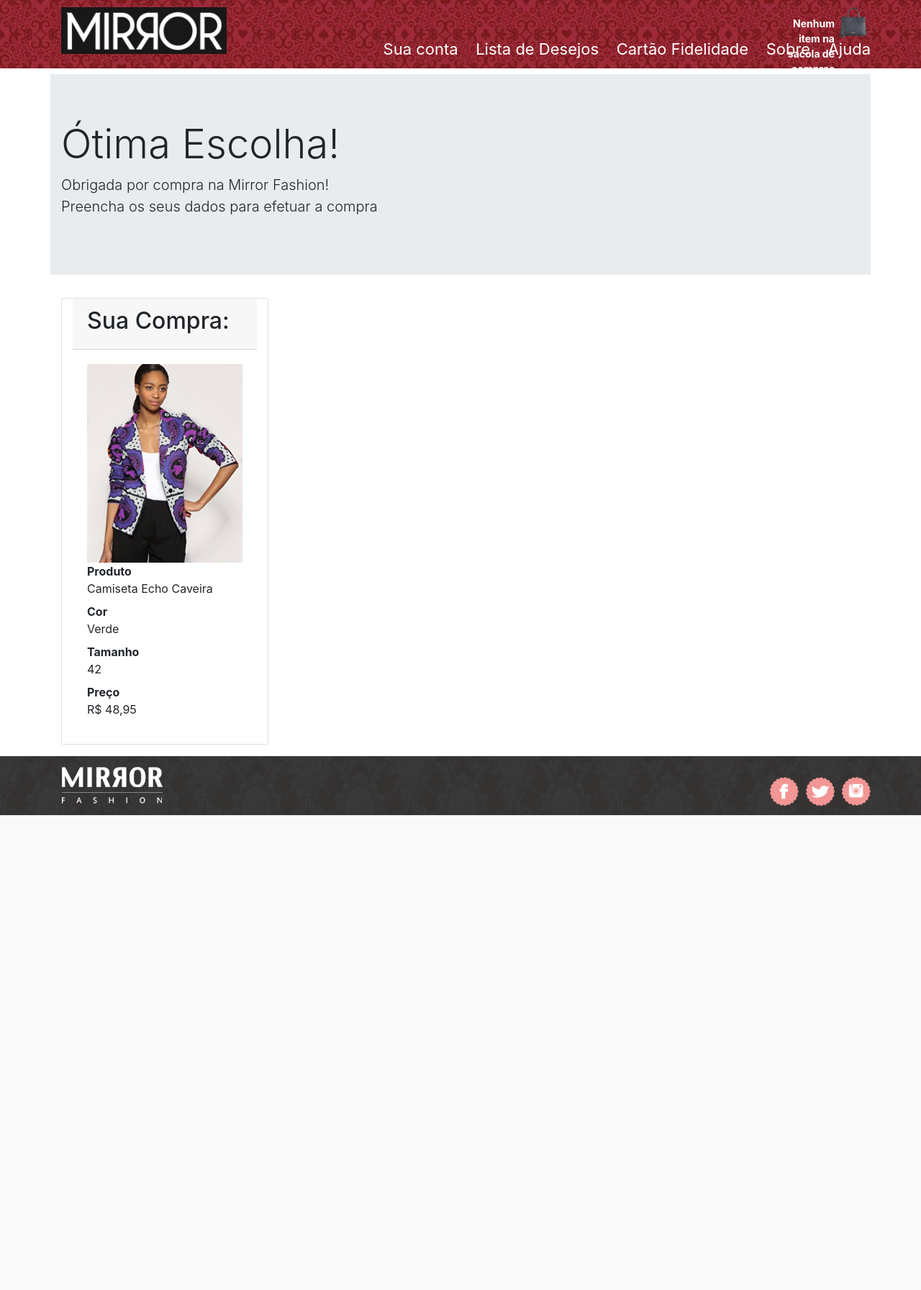
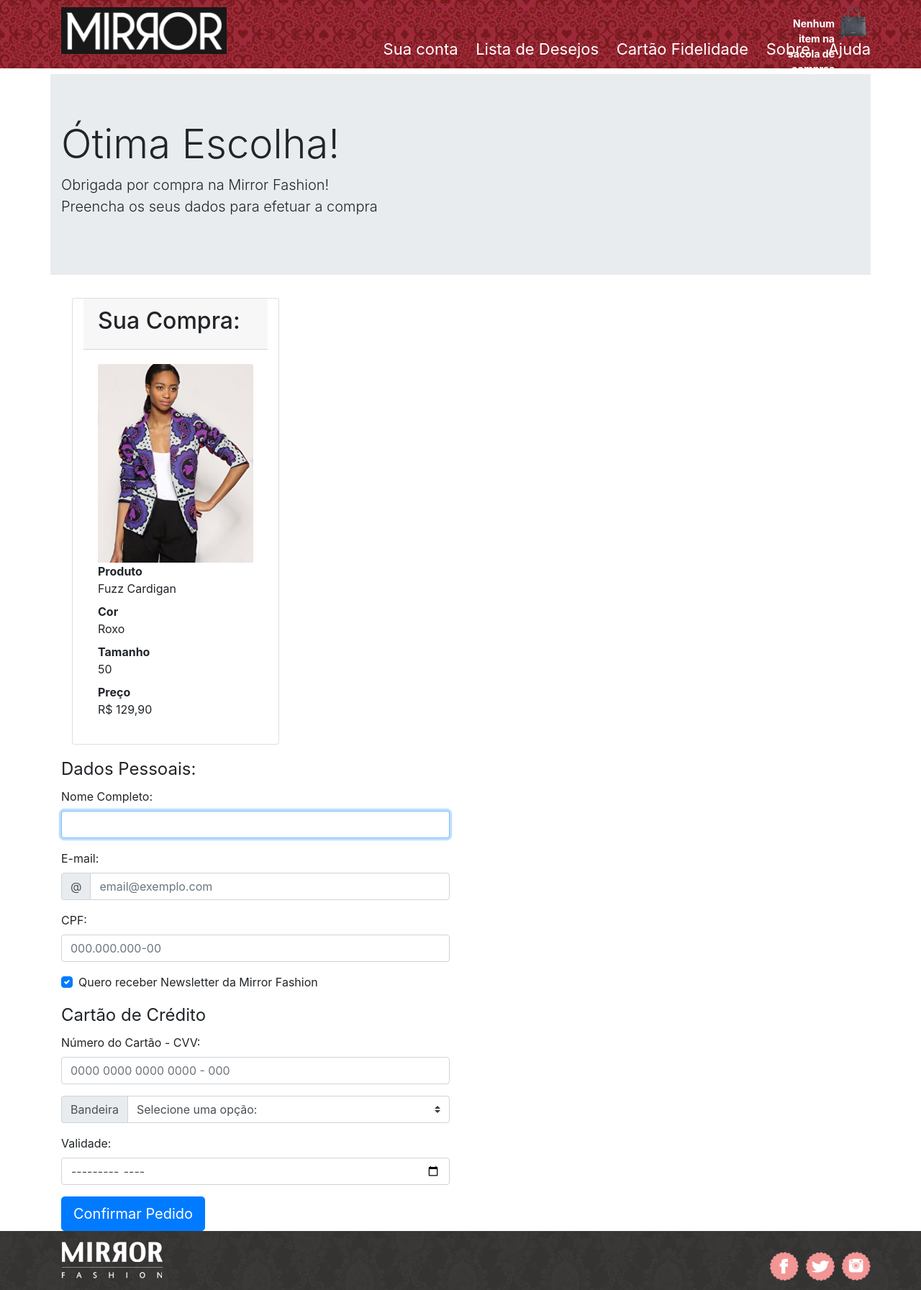
Before and after one commit to lauracarlotta/frontEnd_Feliz, a PHP site: page /checkout.html in a window 1280 px wide. Shown: the whole page at 72% size. Before the commit the page ends 1133 px from the top, so only its background shows below. Run offline with PHP 8.4, Linux system fonts and the light colour scheme; some libraries are stand-ins or nearby versions.

Commit message:
form checkout com bootstrap

```diff
--- a/checkout.html
+++ b/checkout.html
@@ -14,6 +14,7 @@
     <link rel="stylesheet" href="css/containers/footer.css">
     <link href="https://fonts.googleapis.com/css2?family=Alegreya+Sans:wght@700&display=swap" rel="stylesheet">
     <link rel="stylesheet" href="https://cdn.jsdelivr.net/npm/bootstrap@4.5.3/dist/css/bootstrap.min.css" integrity="sha384-TX8t27EcRE3e/ihU7zmQxVncDAy5uIKz4rEkgIXeMed4M0jlfIDPvg6uqKI2xXr2" crossorigin="anonymous">
+    <link rel="stylesheet" href="css/open-iconic-bootstrap.css">
     <title>Pagamento</title>
 </head>
 
@@ -61,6 +62,8 @@
 
     <div class="container">
 
+        <div class="col-md-4">
+
             <div class="card mb-3" style="width: 18rem;">
 
                 <div class="container">
@@ -75,16 +78,16 @@
 
                         <dl>
                             <dt>Produto</dt>
-                        <dd>Camiseta Echo Caveira</dd>
+                            <dd>Fuzz Cardigan</dd>
 
                             <dt>Cor</dt>
-                        <dd>Verde</dd>
+                            <dd>Roxo</dd>
 
                             <dt>Tamanho</dt>
-                        <dd>42</dd>
+                            <dd>50</dd>
 
                             <dt>Preço</dt>
-                        <dd>R$ 48,95</dd>
+                            <dd>R$ 129,90</dd>
                         </dl>
 
                     </div>
@@ -92,6 +95,95 @@
                 </div>
 
             </div>
+
+        </div>
+
+    </div>
+
+
+    <div class="container">
+
+        <form>
+
+            <div class="row">
+
+                <fieldset class="col-lg-6">
+
+                    <legend>Dados Pessoais:</legend>
+
+                    <div class="form-group">
+                        <label for="Nome">Nome Completo:</label>
+                        <input type="text" class="form-control" id="Nome" name="nome" autofocus required>
+                    </div>
+
+                    <div class="form-group">
+                        <label for="email">E-mail:</label>
+                        <div class="input-group mb-3">
+                            <div class="input-group-prepend">
+                                <span class="input-group-text">@</span>
+                            </div>
+                            <input type="email" class="form-control" id="email" name="email" placeholder="email@exemplo.com" required>
+                        </div>
+                    </div>
+
+                    <div class="form-group">
+                        <label for="cpf">CPF:</label>
+                        <input type="text" class="form-control" id="cpf" name="cpf" placeholder="000.000.000-00" required>
+                    </div>
+
+                    <div class="form-group custom-control custom-checkbox">
+                        <input type="checkbox" class="custom-control-input" id="newsletter" value="sim" checked>
+                        <label class="custom-control-label" for="newsletter">
+                            Quero receber Newsletter da Mirror Fashion
+                        </label>
+                    </div>
+
+                </fieldset>
+
+            </div>
+
+            <div class="row">
+
+                <fieldset class="col-lg-6">
+
+                    <legend>Cartão de Crédito</legend>
+
+                    <div class="form-group">
+                        <label for="numero-cartao">Número do Cartão - CVV:</label>
+                        <input type="text" class="form-control" id="numero-cartao" name="numero-cartao" placeholder="0000 0000 0000 0000 - 000" required>
+                    </div>
+
+                    <div class="form-group">
+                        <div class="input-group mb-3">
+                            <div class="input-group-prepend">
+                                <label class="input-group-text" for="bandeira-cartao">Bandeira</label>
+                            </div>
+                            <select class="custom-select" name="bandeira-cartao" id="bandeira-cartao" required>
+                                <option disabled selected>Selecione uma opção:</option>
+                                <option value="Mastercard">Mastercard</option>
+                                <option value="Visa">Visa</option>
+                                <option value="Elo">Elo</option>
+                                <option value="American Express">American Express</option>
+                                <option value="Hipercard">Hipercard</option>
+                                <option value="Outro">Outro</option>
+                            </select>
+                        </div>
+                    </div>
+
+                    <div class="form-group">
+                        <label for="validade-cartao">Validade:</label>
+                        <input type="month" class="form-control" id="validade-cartao" name="validade-cartao" placeholder="01/2030" required>
+                    </div>
+                </fieldset>
+
+            </div>
+
+            <button type="submit" class="btn btn-lg btn-primary">
+                <span class="oi oi-thumb-up"></span>
+                Confirmar Pedido
+            </button>
+
+        </form>
 
     </div>
 
--- a/css/components/buttons.css
+++ b/css/components/buttons.css
@@ -68,6 +68,11 @@ label ~ form > input:hover {
     box-shadow: inset 4px 4px 6px rgba(0, 0, 0, 0.5);
 }
 
+.button-mirror-comprar a {
+    text-decoration: none;
+    color: #ffffff;
+}
+
 .range-button {
     display: flex;
     margin: 15px auto;
--- a/css/containers/product-mirror.css
+++ b/css/containers/product-mirror.css
@@ -42,7 +42,7 @@ legend {
 
 .detalhes-produto {
     display: block;
-    margin: 15px;
+    margin: 10px;
 }
 
 .detalhes-produto > h2 {
```
Also changed, not shown: css/components/color-ball.css (+14 -14 lines), produto-novidades-fuzz-cardigan-flores.html (+8 -8 lines). Lines whose indentation alone changed are shown as unchanged.
